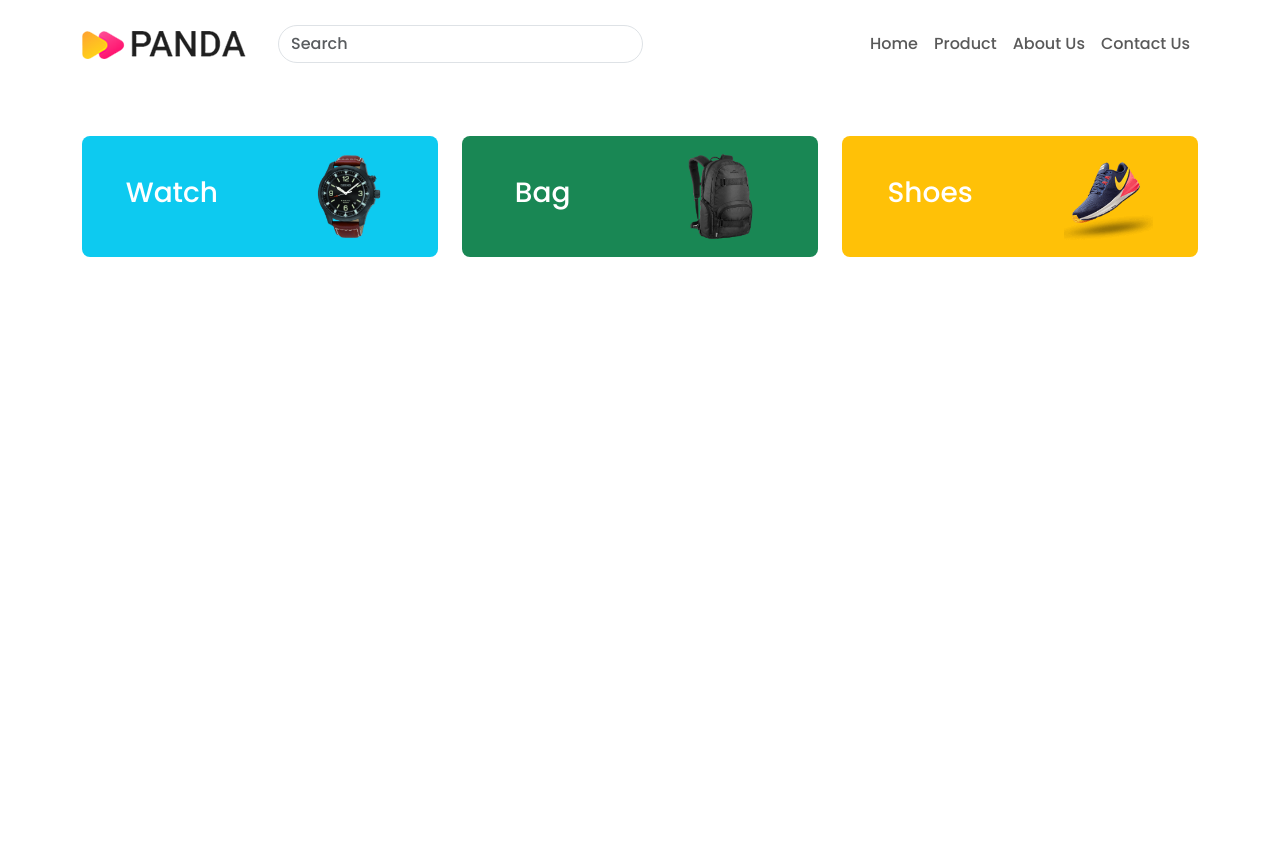
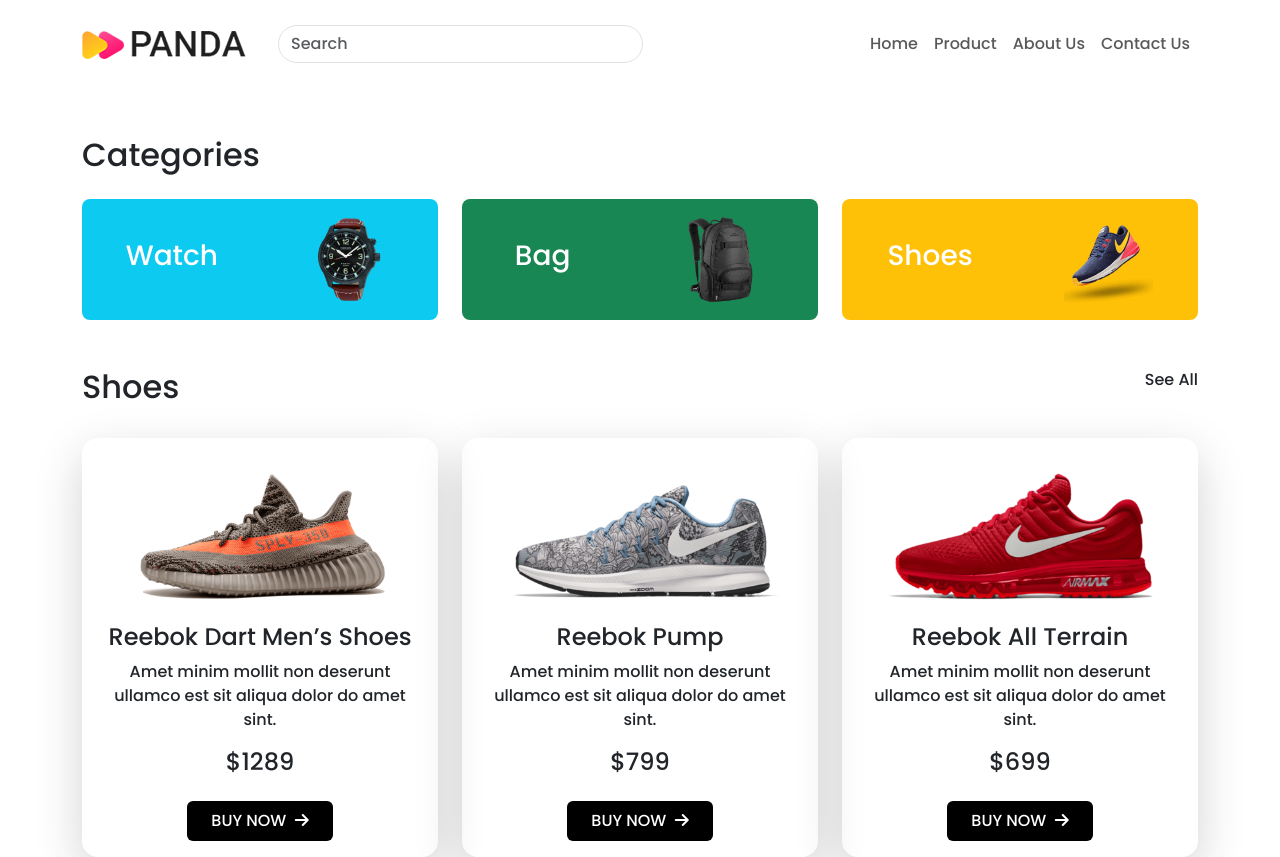
Before and after one commit to ajmainnishu/panda-commerce-phero, a plain HTML site: page index.html in a window 1280 px wide. Before the commit the page ends 800 px from the top, so only its background shows below. Drawn offline with nearby package versions, Linux system fonts and the light colour scheme.

Commit message:
feat: Shoes section added

```diff
--- a/index.html
+++ b/index.html
@@ -15,6 +15,9 @@
     <link rel="preconnect" href="https://fonts.googleapis.com">
     <link rel="preconnect" href="https://fonts.gstatic.com" crossorigin>
     <link href="https://fonts.googleapis.com/css2?family=Inter:wght@400;500&family=Poppins:wght@500;600;700&display=swap" rel="stylesheet">
+
+    <!-- font awesome cdn link -->
+    <link rel="stylesheet" href="https://cdnjs.cloudflare.com/ajax/libs/font-awesome/6.4.0/css/all.min.css" integrity="sha512-iecdLmaskl7CVkqkXNQ/ZH/XLlvWZOJyj7Yy7tcenmpD1ypASozpmT/E0iPtmFIB46ZmdtAc9eNBvH0H/ZpiBw==" crossorigin="anonymous" referrerpolicy="no-referrer" />
 
     <!-- css stylesheet link -->
     <link rel="stylesheet" href="style.css">
@@ -60,6 +63,7 @@
 
         <!-- categories section start -->
         <section class="container my-5">
+          <h2 class="text-center text-md-start mb-4">Categories</h2>
           <div class="row g-4">
             <div class="col-md-4 col-12">
               <div class="d-flex align-items-center justify-content-around rounded-3 py-3 bg-info">
@@ -89,6 +93,53 @@
 
 
 
+        <!-- main section start -->
+        <main class="container">
+
+          <!-- shoes section start -->
+          <section class="">
+            <div class="d-flex justify-content-between mb-4">
+              <h2>Shoes</h2>
+              <p>See All</p>
+            </div>
+            <div class="row g-4">
+              <div class="col-lg-4 col-md-6 col-12">
+                <div class="shadow-lg text-center rounded-4 px-4">
+                  <img class="w-100" src="./images/shoes/shoe-1.png" alt="">
+                  <h4>Reebok Dart Men’s Shoes</h4>
+                  <p>Amet minim mollit non deserunt ullamco est sit aliqua dolor do amet sint. </p>
+                  <h4>$1289</h4>
+                  <a href="" class="bg-black text-white px-4 py-2 text-decoration-none rounded-2 my-3 d-inline-block">BUY NOW &nbsp;<i class="fa-solid fa-arrow-right"></i></a>
+                </div>
+              </div>
+              <div class="col-lg-4 col-md-6 col-12">
+                <div class="shadow-lg text-center px-4 rounded-4">
+                  <img class="w-100" src="./images/shoes/shoe-2.png" alt="">
+                  <h4>Reebok Pump</h4>
+                  <p>Amet minim mollit non deserunt ullamco est sit aliqua dolor do amet sint. </p>
+                  <h4>$799</h4>
+                  <a href="" class="bg-black text-white px-4 py-2 text-decoration-none rounded-2 my-3 d-inline-block">BUY NOW &nbsp;<i class="fa-solid fa-arrow-right"></i></a>
+                </div>
+              </div>
+              <div class="col-lg-4 col-md-6 col-12">
+                <div class="shadow-lg text-center rounded-4 px-4">
+                  <img class="w-100" src="./images/shoes/shoe-3.png" alt="">
+                  <h4>Reebok All Terrain</h4>
+                  <p>Amet minim mollit non deserunt ullamco est sit aliqua dolor do amet sint. </p>
+                  <h4>$699</h4>
+                  <a href="" class="bg-black text-white px-4 py-2 text-decoration-none rounded-2 my-3 d-inline-block">BUY NOW &nbsp;<i class="fa-solid fa-arrow-right"></i></a>
+                </div>
+              </div>
+            </div>
+          </section>
+          <!-- shoes section end -->
+
+        </main>
+        <!-- main section end -->
+
+
+
+
     <!-- bootstrap js cdn link -->
     <script src="https://cdn.jsdelivr.net/npm/bootstrap@5.3.0/dist/js/bootstrap.bundle.min.js" integrity="sha384-geWF76RCwLtnZ8qwWowPQNguL3RmwHVBC9FhGdlKrxdiJJigb/j/68SIy3Te4Bkz" crossorigin="anonymous"></script>
 
```
